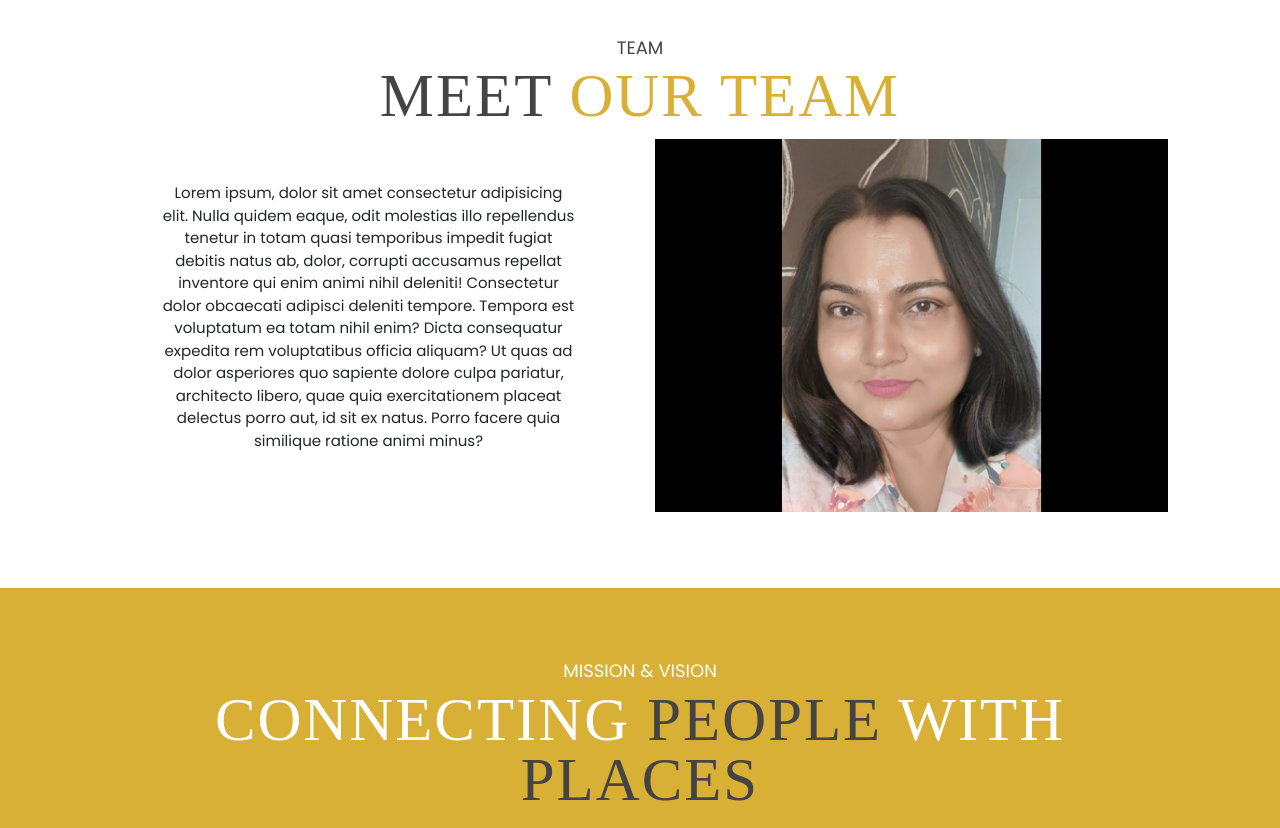
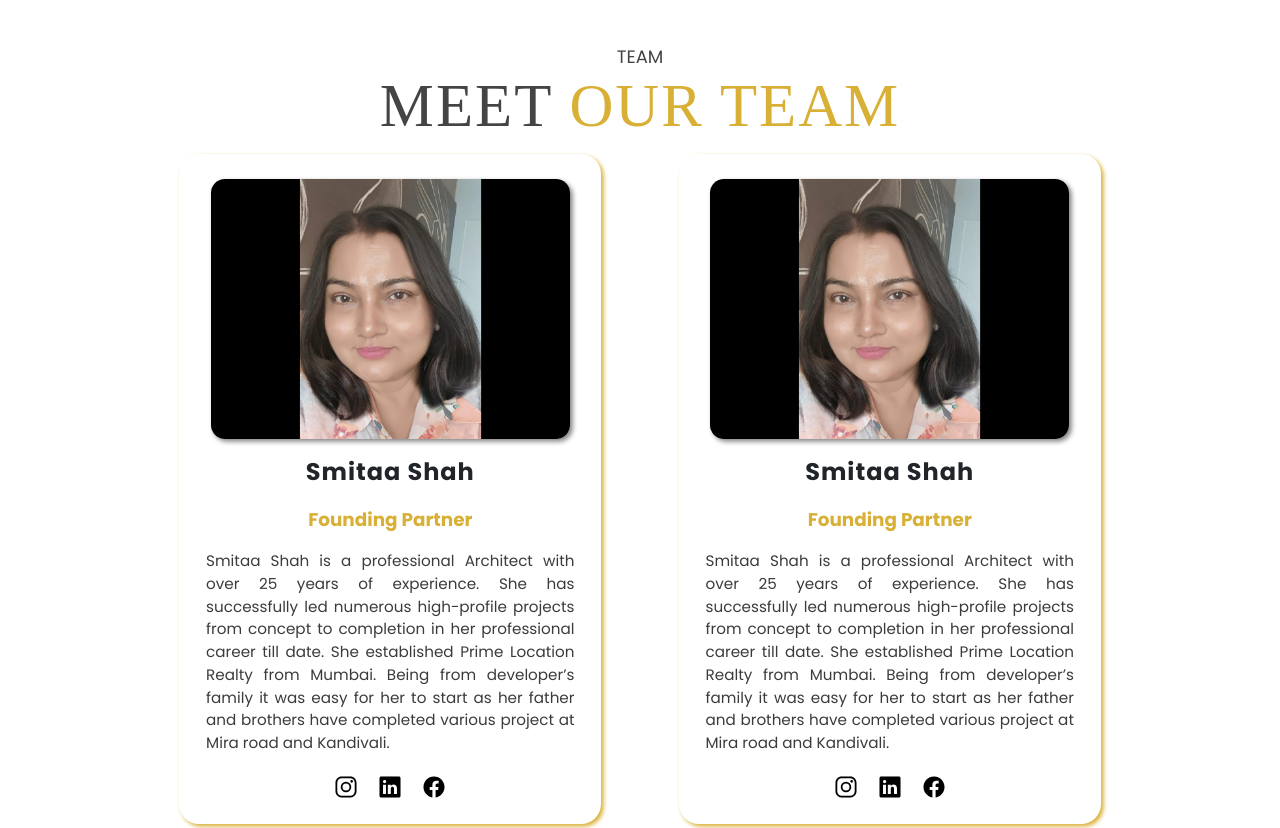
Before and after one commit to Niraj03060/Prime-location, a plain HTML site: page index.html in a window 1280 px wide. Shown: the part 2600-3428 px from the top of the page. Drawn offline with nearby package versions, Linux system fonts and the light colour scheme; some packages are replaced by stand-ins of ours; a script that the page names is missing; a web font is replaced by a local one.

Commit message:
update 17/10

```diff
--- a/assets/css/style.css
+++ b/assets/css/style.css
@@ -2,6 +2,8 @@
 /*@Media Query Mixin End*/
 @import url("https://fonts.googleapis.com/css2?family=Source+Sans+Pro:wght@300;400;600;700&display=swap");
 @import url("https://fonts.googleapis.com/css2?family=Material+Symbols+Outlined:opsz,wght,FILL,GRAD@48,300,0,0");
+@import url("https://fonts.googleapis.com/css2?family=Nunito:wght@300&display=swap");
+
 body {
   margin: 0;
   padding: 0;
@@ -111,6 +113,7 @@ li {
 }
 
 @media screen and (max-width: 1700px) {
+
   p,
   li {
     font-size: 16px;
@@ -118,6 +121,7 @@ li {
 }
 
 @media screen and (max-width: 1500px) {
+
   p,
   li {
     font-size: 15px;
@@ -414,6 +418,230 @@ section .container {
   transition: all 0.6s ease;
   opacity: 1;
 }
+
+
+/* Content-1:Start team section */
+.team-flex {
+  display: flex;
+  justify-content: space-evenly;
+  flex-wrap: wrap;
+  align-items: center;
+}
+
+.box {
+  margin: 10px 10px 10px 10px;
+  width: 40%;
+  height: fit-content;
+  border-radius: 20px;
+  padding: 10px;
+  text-align: center;
+  background: #ffffff;
+  box-shadow: 2.5px 2.5px 4px #d8b035;
+}
+
+.box1 {
+  margin-top: 10px;
+}
+
+.content {
+  margin: 15px 2px;
+}
+
+.image img {
+  height: auto;
+  width: 90%;
+  border-radius: 14px;
+  display: block;
+  margin-left: auto;
+  margin-right: auto;
+  margin-bottom: 15px;
+  box-shadow: 2.6px 2.6px 5.6px grey;
+}
+
+.level {
+  font-size: 0.7em;
+  background-color: rgb(164, 189, 183, 0.5);
+  width: 50px;
+  padding: 3px;
+  border-radius: 5px;
+  font-weight: bolder;
+  letter-spacing: 1px;
+
+  display: block;
+  margin: 0px auto 10px;
+}
+
+.name {
+  font-size: 1.5rem;
+  font-weight: bolder;
+  letter-spacing: 1px;
+}
+
+.job_title {
+  font-size: 1.15rem;
+  font-weight: bolder;
+  color: #d8b035;
+  margin-top: 5px;
+}
+
+.job_discription {
+  text-align: justify;
+  font-size: 0.95rem;
+  color: #3b3b3b;
+  margin: 10px 15px 20px;
+}
+
+.icons {
+  margin: 0px 30px;
+  font-size: 1.5em;
+  display: flex;
+  justify-content: center;
+}
+
+.icons a {
+  color: #000000;
+  margin: 0px 10px 0px 10px;
+  background-color: #ffffff;
+  width: fit-content;
+  height: fit-content;
+  border: none;
+  font-size: 1em;
+}
+
+ion-icon:hover {
+  color: #d8b035;
+  transition: 0.5s;
+  border: none;
+}
+
+/* button {
+  width: 130px;
+  height: 40px;
+  border-radius: 10px;
+  font-weight: bolder;
+} */
+
+.social-links {
+  display: flex;
+  justify-content: space-around;
+  flex-direction: row;
+  margin: 20px 30px 0px;
+}
+
+.social-links:hover{
+ border: none;
+}
+
+/* .button .message {
+  background: #ededed;
+  border: 2px solid #000;
+}
+
+.button .connect {
+  background-color: #000;
+  color: #ededed;
+  border: none;
+} */
+
+button.connect:hover {
+  letter-spacing: 1px;
+  transition: 0.5s;
+}
+
+button.message:hover {
+  letter-spacing: 1px;
+  transition: 0.5s;
+  background: #d8b035;
+}
+
+/* Content-1:End */
+
+/* Content-2:Start */
+.box2 {
+  margin-top: 50px;
+  margin-bottom: 10px;
+}
+
+.box2 img {
+  width: 80px;
+}
+
+.row {
+  display: flex;
+  justify-content: space-between;
+  align-items: center;
+  margin: 0px 0px 10px;
+}
+
+h5 {
+  font-weight: bolder;
+  font-size: 1em;
+}
+
+/* .row p {
+  font-size: 0.8em;
+} */
+
+.box2 .text {
+  text-align: left;
+}
+
+.box2 .text .name {
+  font-size: 1.1em;
+}
+
+.box2 .text .job_title {
+  font-size: 0.6em;
+  margin-bottom: 10px;
+}
+
+.box2 .text .job_discription {
+  margin: 0px;
+}
+
+.box2 .text .about {
+  font-size: 0.9em;
+  font-weight: bolder;
+}
+
+/* Content-2:End */
+
+/* Responsiveness:Start */
+@media screen and (max-width: 550px) {
+  .box {
+    width: 100vw;
+  }
+
+  .button {
+    display: flex;
+    flex-direction: column;
+  }
+
+  .button button {
+    width: 250px;
+  }
+
+  button.connect {
+    margin-top: 10px;
+  }
+
+  .content2 {
+    padding: 0px 20px;
+  }
+
+  .content2 img {
+    width: 60px;
+    height: 60px;
+  }
+
+  .job_discription {
+    font-size: 0.88rem;
+  }
+}
+
+/* Responsiveness:End */
+
+
 
 #Gallery {
   background-color: #d8b035;
@@ -488,12 +716,14 @@ section .container {
   transition: all 0.6s ease;
   opacity: 1;
 }
-#Gallery .img:hover{
+
+#Gallery .img:hover {
   background-color: #000000c2;
   -webkit-transition: all 0.6s ease;
   transition: all 0.6s ease;
   opacity: 1;
 }
+
 #About {
   background-color: #d8b035;
   position: relative;
@@ -541,10 +771,12 @@ section .container {
 }
 
 @media screen and (max-width: 600px) {
+
   #About .legacy .brline:nth-child(2)::before,
   #About .legacy .brline:nth-child(4)::before {
     content: unset;
   }
+
   #About .legacy .brline:nth-child(3)::before {
     content: "";
   }
@@ -603,19 +835,21 @@ footer {
   padding: 1.5rem;
 }
 
-.maharera-section{
-  display:flex ;
-  flex-direction:row ;
+.maharera-section {
+  display: flex;
+  flex-direction: row;
   justify-content: center;
-  align-items: center ;
-
-}
-.maharera-section-img-div{
-  vertical-align:middle;
+  align-items: center;
+
+}
+
+.maharera-section-img-div {
+  vertical-align: middle;
   text-align: center;
 }
-.maharera-section-img{
-  vertical-align:middle;
+
+.maharera-section-img {
+  vertical-align: middle;
   text-align: center;
   margin: 0px 10px 0px 0px;
   width: 100px;
@@ -634,6 +868,7 @@ footer {
   z-index: -1;
   /* z-index: 999; */
 }
+
 .deco img {
   width: 100%;
 }
@@ -747,6 +982,7 @@ footer {
 }
 
 @media screen and (max-width: 500px) {
+
   .enquiry-wrapper .enquiry-box .call-icon,
   .enquiry-wrapper .enquiry-box .mail-icon {
     width: 99%;
@@ -760,6 +996,7 @@ footer {
 }
 
 @media screen and (max-width: 500px) {
+
   .enquiry-wrapper .enquiry-box .call-icon .mobvsisec,
   .enquiry-wrapper .enquiry-box .mail-icon .mobvsisec {
     display: block;
@@ -819,6 +1056,7 @@ select {
 }
 
 @media screen and (max-width: 500px) {
+
   input,
   select {
     padding: 8px;
@@ -1179,6 +1417,7 @@ button.btn:focus {
 #floor-plan {
   background-color: #ffffff;
 }
+
 .floor-plan img {
   filter: blur(4px);
 }
@@ -1230,15 +1469,18 @@ button.btn:focus {
 .vertical-align {
   margin: auto 0;
 }
+
 .social-btn {
   font-size: 16px;
   padding: 0.6rem 2.5rem;
   color: #fff;
   border: 1px solid #d8b035;
 }
+
 .social-btn i {
   font-size: 25px;
 }
+
 .btn.btn-rounded {
   border-radius: 50px;
 }
@@ -1304,6 +1546,7 @@ button.btn:focus {
   background: #0177b5;
   color: #ffffff;
 }
+
 .btn-instagram {
   background: #dc4a38;
   color: #ffffff;
@@ -1373,6 +1616,7 @@ button.btn:focus {
 .divider {
   width: 25%;
 }
+
 .img-responsive {
   max-width: 100%;
   height: auto;
@@ -1399,9 +1643,11 @@ button.btn:focus {
   justify-content: center;
   padding: 0px;
 }
+
 li {
   transition: all 200ms ease-in;
 }
+
 .timestamp {
   margin-bottom: 0px;
   padding: 0px 35px;
@@ -1410,9 +1656,11 @@ li {
   align-items: center;
   font-weight: 100;
 }
+
 .locationBox1 {
   margin: 0;
 }
+
 .locationBox1 .location-icon {
   color: #fff;
   font-size: 50px;
@@ -1423,6 +1671,7 @@ li {
   display: block;
   position: relative;
 }
+
 .locationBox1 .location-icon:before {
   content: "";
   /* background: linear-gradient(to right, #d3ad37 49%, #d5b659 50%); */
@@ -1442,6 +1691,7 @@ li {
   z-index: 1;
   transition: all 0.5s ease 0s;
 }
+
 .location-icon img {
   color: #000;
   font-size: 36px;
@@ -1455,13 +1705,16 @@ li {
   top: -32px;
   left: 0px;
 }
+
 .img-responsive {
   max-width: 100%;
   height: auto;
 }
+
 .li.complete .status {
   border-top: 2px solid #cf9c51;
 }
+
 .status {
   padding: 0px 20px;
   /* display: flex; */
@@ -1470,11 +1723,13 @@ li {
   position: relative;
   transition: all 200ms ease-in;
 }
+
 .li.complete .status:before {
   background-color: #cf9c51;
   border: none;
   transition: all 200ms ease-in;
 }
+
 .status:before {
   content: "";
   width: 25px;
@@ -1487,6 +1742,7 @@ li {
   left: 42%;
   transition: all 200ms ease-in;
 }
+
 .li.complete .status h4 {
   color: #222;
   margin-top: 16px;
@@ -1501,11 +1757,13 @@ li {
     list-style-type: none;
     display: block;
   }
+
   .li {
     transition: all 200ms ease-in;
     display: flex;
     width: inherit;
   }
+
   .timestamp {
     width: 100px;
     margin-bottom: 0px;
@@ -1515,47 +1773,57 @@ li {
     align-items: center;
     font-weight: 100;
   }
+
   .li.complete .status {
     border-top: 2px solid #f2d379;
     width: 55%;
   }
+
   .locationBox1 {
     margin: -5px 15px -16px 0px;
     margin-top: 19px;
   }
+
   .li.complete .status:before {
     background-color: #222;
     border: none;
     transition: all 200ms ease-in;
     display: none;
   }
+
   .wrap:hover .footer1 {
     border-width: 0 0 100px 100px;
   }
+
   .wrap:hover .footer1 {
     border-width: 0 0 100px 100px;
   }
+
   .divider {
     width: 100%;
   }
+
   .over-img {
     width: 100%;
   }
+
   #livprop_chatbox img {
     top: -40px;
     position: relative;
   }
+
   .you-tube {
     height: 320px;
     width: 100%;
   }
+
   #overview .container-fluid .row {
     flex-direction: column;
   }
 }
 
-@media (max-width: 600px){
-  section .container{
+@media (max-width: 600px) {
+  section .container {
     padding: 2.5rem;
   }
 }
--- a/index.html
+++ b/index.html
@@ -224,7 +224,7 @@
             </div>
           </div>
           <div class="col-lg-6 mt-lg-0 mt-4">
-            <div class="p-lg-5 ">
+            <div class="p-lg-5">
               <p class="">
                 Prime Location Realty, based out of the financial capital of
                 India. The firm is lending 360-degree real estate consultancy
@@ -471,97 +471,144 @@
         <h4 class="text-center clr2 Morganite size5 text-uppercase">
           Meet<span class="clr1"> Our Team </span>
         </h4>
-        <div class="row align-items-center">
-          <div class="col-lg-6 mt-lg-0 mt-4">
-            <div class="p-lg-5">
-              <p class="text-center">
-                Lorem ipsum, dolor sit amet consectetur adipisicing elit. Nulla
-                quidem eaque, odit molestias illo repellendus tenetur in totam
-                quasi temporibus impedit fugiat debitis natus ab, dolor,
-                corrupti accusamus repellat inventore qui enim animi nihil
-                deleniti! Consectetur dolor obcaecati adipisci deleniti tempore.
-                Tempora est voluptatum ea totam nihil enim? Dicta consequatur
-                expedita rem voluptatibus officia aliquam? Ut quas ad dolor
-                asperiores quo sapiente dolore culpa pariatur, architecto
-                libero, quae quia exercitationem placeat delectus porro aut, id
-                sit ex natus. Porro facere quia similique ratione animi minus?
-              </p>
-              <!-- <div class="row mt-3 mt-lg-5 justify-content-center"> -->
-                <!-- <div class="col-12 mb-3">
-                  <h4 class="text-center clr1 size20 text-uppercase">
-                    Elevate Your Life, Discover True Bliss
-                  </h4>
-                </div> -->
-                <!-- <div class="col-md-3 col-6 mb-md-0 mb-4" style="text-align: center;">
-                  <div class="imgicon">
+
+        <div class="team-flex">
+          <div class="box1 box">
+            <div class="content">
+              <div class="image">
                 <img
-                      src="assets\img\highlight\gazebo-icon.png"
-                      class="img-fluid"
+                  src="assets\img\banner\profile-pic.png"
+                  alt="Profile Image"
                 />
               </div>
-                  <p class="text-uppercase text-center clr2">Gazebo Deck</p>
+              <!-- <div class="level">
+                  <p>PRO</p>
+                </div> -->
+              <div class="text">
+                <p class="name">Smitaa Shah</p>
+                <p class="job_title"><strong>Founding Partner</strong></p>
+                <p class="job_discription">
+                  Smitaa Shah is a professional Architect with over 25 years of
+                  experience. She has successfully led numerous high-profile
+                  projects from concept to completion in her professional career
+                  till date. She established Prime Location Realty from Mumbai.
+                  Being from developer’s family it was easy for her to start as
+                  her father and brothers have completed various project at Mira
+                  road and Kandivali.
+                </p>
               </div>
-                <div class="col-md-3 col-6 mb-md-0 mb-4"  style="text-align: center">
-                  <div class="imgicon">
-                    <img
-                      src="assets\img\highlight\location-icon.png"
-                      class="img-fluid"
-                    />
+              <div class="icons">
+                <!-- <button>
+                    <ion-icon name="logo-dribbble"></ion-icon>
+                  </button> -->
+                <a class="social-links" href="#">
+                  <ion-icon name="logo-instagram"></ion-icon>
+                </a>
+                <!-- <button>
+                    <ion-icon name="logo-twitter"></ion-icon>
+                  </button> -->
+                <a class="social-links" href="#">
+                  <ion-icon name="logo-linkedin"></ion-icon>
+                </a>
+                <a class="social-links" href="#">
+                  <ion-icon name="logo-facebook"></ion-icon>
+                </a>
+                <!-- <button>
+                    <ion-icon name="logo-behance"></ion-icon>
+                  </button> -->
               </div>
-                  <p class="text-uppercase text-center clr2">Prime Location</p>
+              <!-- <div class="button">
+                  <div>
+                    <button class="message" type="button">Message</button>
                   </div>
-                <div class="col-md-3 col-6 mb-md-0 mb-4" style="text-align: center">
-                  <div class="imgicon">
-                    <img
-                      src="assets\img\highlight\star-gazling-icon.png"
-                      class="img-fluid"
-                    />
+                  <div>
+                    <button class="connect" type="button">Connect</button>
                   </div>
-                  <p class="text-uppercase text-center clr2">Star Gazing</p>
-                </div> -->
-                <!-- <div class="col-md-3 col-6 mb-md-0 mb-4">
-                  <div class="imgicon">
-                    <img
-                      src="assets/img/highlight/rooftop.jpg"
-                      class="img-fluid"
-                    />
-                  </div>
-                  <p class="text-uppercase text-center clr2">
-                    Rooftop Amenities
-                  </p>
-                </div> -->
-                <!-- <button
-                  id="form-btn"
-                  name="enquiry"
-                  value="enquiry"
-                  class="mt-3 btn connect-btn"
-                  style="display: block;"
-                >
-                  Download Brochure
-                </button> -->
-              <!-- </div> -->
-              <!-- <div style="text-align: center;">
-              <button
-                  id="form-btn"
-                  name="enquiry"
-                  value="enquiry"
-                  class="mt-3 btn connect-btn"
-                  style="text-align: center; display: inline-block;"
-                >
-                  Download Brochure
-              </button>
                 </div> -->
             </div>
           </div>
-          <div class="col-lg-6">
-            <div class="img">
+          <div class="box1 box">
+            <div class="content">
+              <div class="image">
                 <img
                   src="assets\img\banner\profile-pic.png"
-                alt="Project Highlights"
-                class="img-fluid"
+                  alt="Profile Image"
                 />
               </div>
+              <!-- <div class="level">
+                  <p>PRO</p>
+                </div> -->
+              <div class="text">
+                <p class="name">Smitaa Shah</p>
+                <p class="job_title"><strong>Founding Partner</strong></p>
+                <p class="job_discription">
+                  Smitaa Shah is a professional Architect with over 25 years of
+                  experience. She has successfully led numerous high-profile
+                  projects from concept to completion in her professional career
+                  till date. She established Prime Location Realty from Mumbai.
+                  Being from developer’s family it was easy for her to start as
+                  her father and brothers have completed various project at Mira
+                  road and Kandivali.
+                </p>
               </div>
+              <div class="icons">
+                <!-- <button>
+                    <ion-icon name="logo-dribbble"></ion-icon>
+                  </button> -->
+                <a class="social-links" href="#">
+                  <ion-icon name="logo-instagram"></ion-icon>
+                </a>
+                <!-- <button>
+                    <ion-icon name="logo-twitter"></ion-icon>
+                  </button> -->
+                <a class="social-links" href="#">
+                  <ion-icon name="logo-linkedin"></ion-icon>
+                </a>
+                <a class="social-links" href="#">
+                  <ion-icon name="logo-facebook"></ion-icon>
+                </a>
+                <!-- <button>
+                    <ion-icon name="logo-behance"></ion-icon>
+                  </button> -->
+              </div>
+              <!-- <div class="button">
+                  <div>
+                    <button class="message" type="button">Message</button>
+                  </div>
+                  <div>
+                    <button class="connect" type="button">Connect</button>
+                  </div>
+                </div> -->
+            </div>
+          </div>
+
+          <!-- <div class="box2 box">
+              <div class="content">
+                <div class="row">
+                  <div class="image">
+                    <img src="https://i.postimg.cc/bryMmCQB/profile-image.jpg" alt="Profile Image">
+                  </div>
+                  <div class="post">
+                    <p>Post</p>
+                    <h5>28</h5>
+                  </div>
+                  <div class="followers">
+                    <p>Followers</p>
+                    <h5>678</h5>
+                  </div>
+                  <div class="following">
+                    <p>Following</p>
+                    <h5>120</h5>
+                  </div>
+                </div>
+                <div class="text">
+                  <p class="name">Ethan Rivers</p>
+                  <p class="job_title">UI / UX Designer</p>
+                  <p class="about">About</p>
+                  <p class="job_discription">Lorem ipsum, dolor sit amet consectetur adipisicing elit. Dolores, placeat obcaecati. Eaque fugit eveniet error voluptates totam enim molestias vitae, amet aliquid deleniti ipsa ea.</p>
+                </div>
+              </div>
+            </div> -->
         </div>
       </div>
     </section>
@@ -584,12 +631,12 @@
         <div class="row align-items-center">
           <div class="col-lg-6 mt-lg-0 mt-4">
             <div class="p-lg-5">
-              <hr /><br>
+              <hr />
+              <br />
               <p>
                 <strong>OUR MISSION</strong>
               </p>
               <p>
-
                 “To impress existing and potential clients through our real
                 estate services with the intent that all who come into contact
                 with us are pleased and proud to recommend us to their families,
@@ -597,15 +644,14 @@
                 leading real estate consultant, consistently delivering superior
                 service and returns to our clients.”
               </p>
-              <hr><br>
+              <hr />
+              <br />
 
               <p>
                 <strong>OUR VISION</strong>
               </p>
-              <p>
-                “Don’t wait to buy real estate. Buy real estate and wait.”
-              </p>
-              <hr>
+              <p>“Don’t wait to buy real estate. Buy real estate and wait.”</p>
+              <hr />
 
               <!-- <div class="row mt-3 mt-lg-5 justify-content-center"> -->
               <!-- <div class="col-12 mb-3">
@@ -1222,6 +1268,15 @@ provides customer satisfaction.
     <script src="https://cdnjs.cloudflare.com/ajax/libs/jquery-mousewheel/3.1.13/jquery.mousewheel.min.js"></script>
     <script src="https://cdnjs.cloudflare.com/ajax/libs/OwlCarousel2/2.3.4/owl.carousel.min.js"></script>
     <script src="https://cdn.jsdelivr.net/npm/sweetalert2@11"></script>
+    <!-- team section script -->
+    <script
+      type="module"
+      src="https://unpkg.com/ionicons@7.1.0/dist/ionicons/ionicons.esm.js"
+    ></script>
+    <script
+      nomodule
+      src="https://unpkg.com/ionicons@7.1.0/dist/ionicons/ionicons.js"
+    ></script>
     <!-- SMOOTH SCROLL -->
     <script src="assets/js/jquery.easing.min.js"></script>
     <script src="assets/js/smooth.js"></script>
```
Lines whose indentation alone changed are shown as unchanged.
